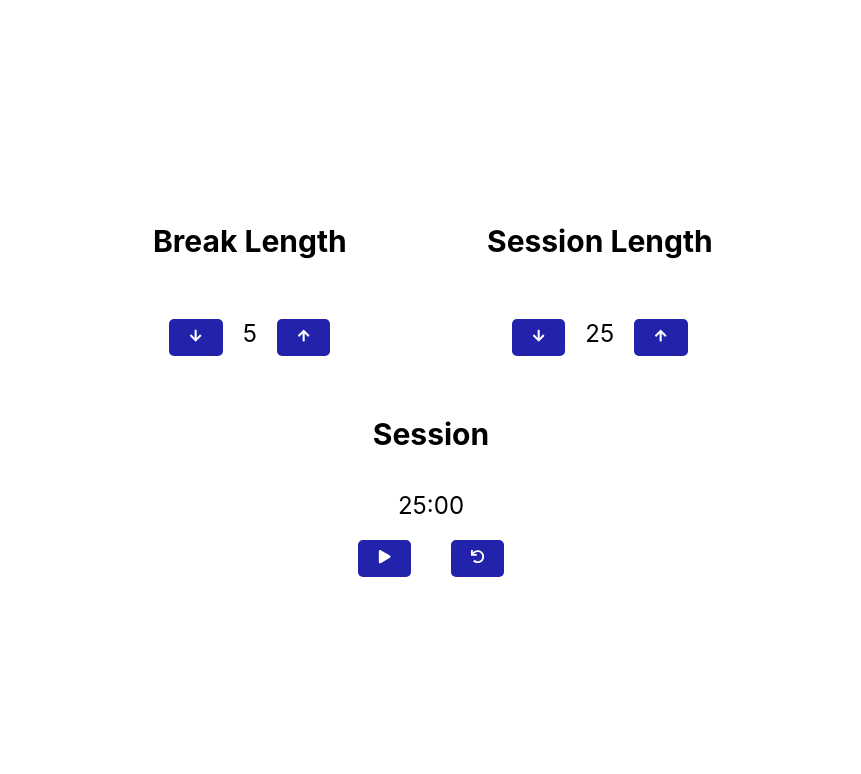
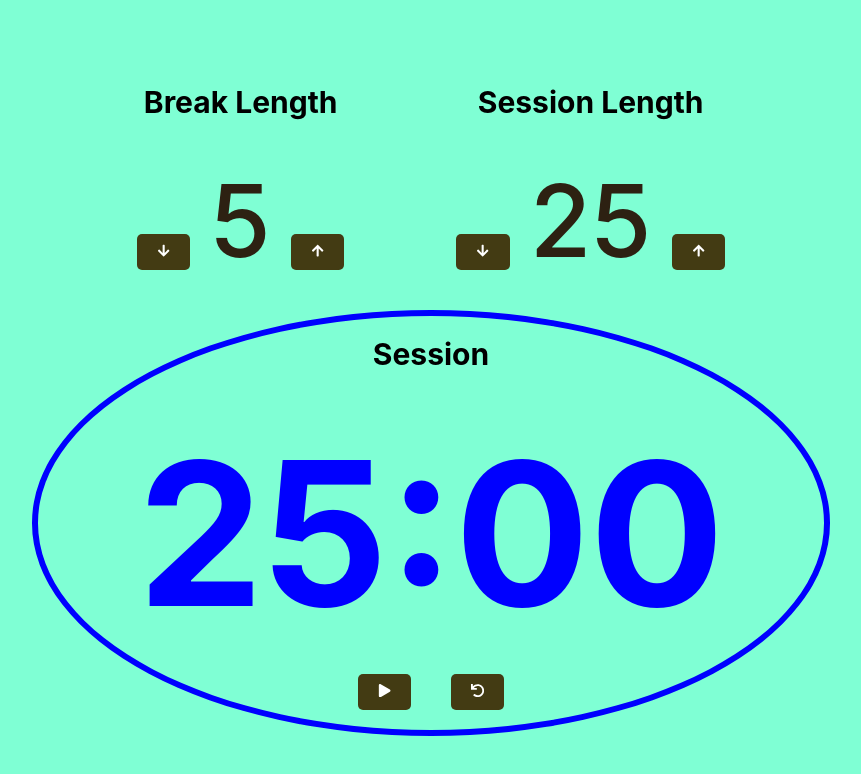
Before and after one commit to mikosis123/25-clock, a React (Create React App) app: page / in a window 1280 px wide. Shown: the top 774 px of the page, without its empty margins (209-1070 px from the left). Built offline with nearby package versions, Linux system fonts and the light colour scheme.

Commit message:
styling the cklock

```diff
--- a/src/App.css
+++ b/src/App.css
@@ -1,17 +1,17 @@
 .clock {
-  max-width: 700px;
-  margin: 0 auto;
   height: 100vh;
+  width: auto;
   display: flex;
   flex-direction: column;
   justify-content: center;
   align-items: center;
+  background-color: aquamarine;
 }
 
 .setters {
   display: flex;
   text-align: center;
-  width: 100%;
+  width: 700px;
   justify-content: space-around;
 }
 
@@ -20,11 +20,13 @@ button {
   padding: 10px 20px;
   border: none;
   border-radius: 5px;
-  background-color: #2222aa;
+  background-color: rgb(67, 59, 19);
   color: white;
   cursor: pointer;
 }
-
+.adjustable.button {
+  height: 200px;
+}
 h4 {
   font-size: 30px;
   margin-top: 20px;
@@ -38,3 +40,17 @@ span {
   text-align: center;
   margin-top: 20px;
 }
+#time-left {
+  font-size: 200px;
+  font-weight: bolder;
+}
+.timer {
+  font-size: 100px;
+  font-weight: 500;
+  color: rgb(45, 33, 18);
+}
+.display {
+  border: 6px solid blue;
+  padding: 0 100px;
+  border-radius: 80%;
+}
--- a/src/Display.js
+++ b/src/Display.js
@@ -1,5 +1,5 @@
 import { FaPlay, FaPause, FaUndo } from "react-icons/fa";
-
+import "./App.css";
 const Display = ({ displayState, reset, startStop }) => {
   const formatTime = (time) => {
     const minutes = Math.floor(time / 60);
@@ -13,7 +13,7 @@ const Display = ({ displayState, reset, startStop }) => {
       <h4 id="timer-label">{displayState.timeType}</h4>
       <span
         id="time-left"
-        style={{ color: displayState.timerRunning ? "red" : "black" }}
+        style={{ color: displayState.timerRunning ? "red" : "blue" }}
       >
         {formatTime(displayState.time)}
       </span>
--- a/src/TimeSetter.js
+++ b/src/TimeSetter.js
@@ -1,26 +1,19 @@
 import { FaArrowDown, FaArrowUp } from "react-icons/fa";
 
-
-
-const TimeSetter= ({
-  time,
-  setTime,
-  min,
-  max,
-  interval,
-  type,
-}) => {
+const TimeSetter = ({ time, setTime, min, max, interval, type }) => {
   return (
-    <div>
+    <div className="adjustable">
       <button
-        onClick={() => (time > min ? setTime(time - interval):null)}
+        onClick={() => (time > min ? setTime(time - interval) : null)}
         id={`${type}-decrement`}
       >
         <FaArrowDown />
       </button>
-      <span id={`${type}-length`}>{time / interval}</span>
+      <span id={`${type}-length`} className="timer">
+        {time / interval}
+      </span>
       <button
-        onClick={() => (time < max ? setTime(time + interval):null)}
+        onClick={() => (time < max ? setTime(time + interval) : null)}
         id={`${type}-increment`}
       >
         <FaArrowUp />
```
